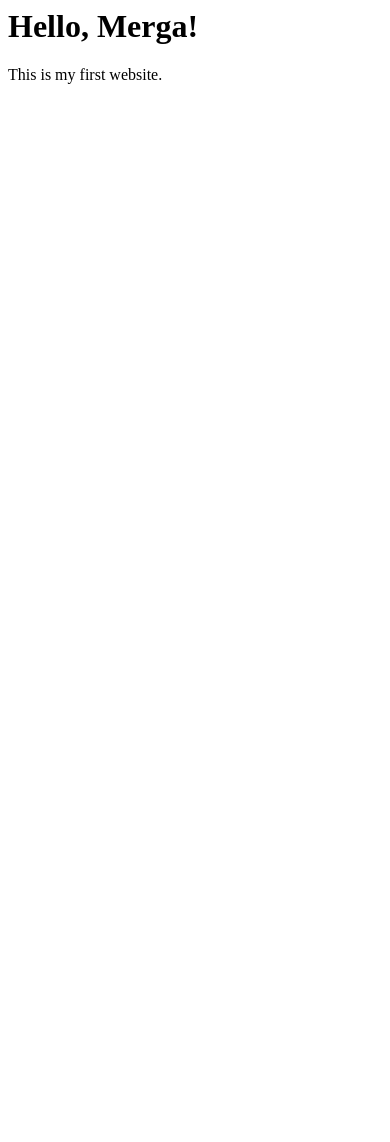
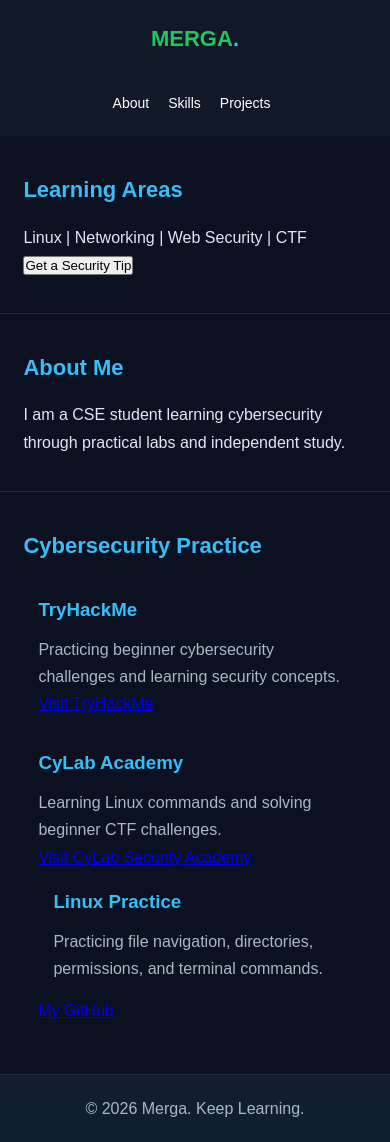
Before and after one commit to mas-Cs26/my-first-website, a plain HTML site: page index.html in a window 390 px wide. Before the commit the page ends 844 px from the top, so only its background shows below. Drawn offline with Linux system fonts and the light colour scheme.

Commit message:
Update my cybersecurity portfolio website

```diff
--- /dev/null
+++ b/css/style.css
@@ -0,0 +1,220 @@
+
+* {
+    margin: 0;
+    padding: 0;
+    box-sizing: border-box;
+}
+
+body {
+    background: #080f1d;
+    color: white;
+    font-family: Arial, sans-serif;
+    line-height: 1.6;
+}
+
+header {
+    display: flex;
+    justify-content: space-between;
+    align-items: center;
+    padding: 20px 8%;
+    background: #111e32;
+}
+
+header h2 span {
+    color: #38bdf8;
+}
+
+nav a {
+    color: white;
+    text-decoration: none;
+    margin-left: 20px;
+}
+
+nav a:hover {
+    color: #38bdf8;
+}
+
+.hero {
+    padding: 100px 8%;
+    min-height: 70vh;
+}
+
+.hero h1 {
+    font-size: 42px;
+    margin: 20px 0;
+}
+
+.hero h1 {
+    font-size: clamp(28px, 6vw, 42px);
+    margin: 20px 0;
+    max-width: 100%;
+    overflow-wrap: break-word;
+}
+
+.btn {
+    display: inline-block;
+    background: #0284c7;
+    color: white;
+    padding: 10px 20px;
+    text-decoration: none;
+    border-radius: 5px;
+}
+
+section:not(.hero) {
+    padding: 50px 8%;
+}
+
+section h2 {
+    color: #38bdf8;
+    margin-bottom: 15px;
+}
+
+footer {
+    text-align: center;
+    padding: 20px;
+    background: #111e32;
+    color: #aab7ca;
+}
+
+@media (max-width: 600px) {
+    header {
+        flex-direction: column;
+        gap: 15px;
+        padding: 15px;
+    }
+
+    nav a {
+        margin: 0 7px;
+        font-size: 14px;
+    }
+
+    .hero {
+        padding: 70px 6%;
+    }
+
+    .hero h1 {
+        font-size: clamp(28px, 8vw, 36px);
+    }
+
+    section:not(.hero) {
+        padding: 35px 6%;
+    }
+
+    .project {
+        padding: 15px;
+    }
+}
+    header {
+        flex-direction: column;
+        gap: 15px;
+    }
+
+    nav a {
+        margin: 0 7px;
+    }
+
+    .hero h1 {
+        font-size: 32px;
+    }
+}
+.project {
+    background: #111e32;
+    padding: 20px;
+    margin: 15px 0;
+    border-left: 4px solid #38bdf8;
+    border-radius: 8px;
+}
+
+.project h3 {
+    color: #38bdf8;
+    margin-bottom: 10px;
+}
+
+.project p {
+    color: #aab7ca;
+}
+
+* {
+    margin: 0;
+    padding: 0;
+    box-sizing: border-box;
+}
+
+html {
+    scroll-behavior: smooth;
+}
+
+body {
+    background: #0b1120;
+    color: #e2e8f0;
+    font-family: Arial, sans-serif;
+    line-height: 1.7;
+}
+
+header {
+    background: #111827;
+    padding: 20px 8%;
+    display: flex;
+    justify-content: space-between;
+    align-items: center;
+}
+
+header h1 {
+    color: #22c55e;
+}
+
+nav a {
+    color: white;
+    text-decoration: none;
+    margin-left: 20px;
+}
+
+nav a:hover {
+    color: #22c55e;
+}
+
+section {
+    padding: 70px 8%;
+    border-bottom: 1px solid #1e293b;
+}
+
+h2 {
+    color: #22c55e;
+    margin-bottom: 20px;
+}
+
+a {
+    transition: 0.3s;
+}
+
+@media (max-width: 768px) {
+
+    header {
+        flex-direction: column;
+        gap: 15px;
+    }
+
+    nav {
+        display: flex;
+        flex-wrap: wrap;
+        justify-content: center;
+        gap: 12px;
+    }
+
+    nav a {
+        margin-left: 0;
+    }
+
+    section {
+        padding: 40px 6%;
+    }
+
+    h1 {
+        font-size: 25px;
+    }
+
+    h2 {
+        font-size: 22px;
+    }
+
+}
--- a/index.html
+++ b/index.html
@@ -1,2 +1,65 @@
-<h1>Hello, Merga!</h1>
-<p>This is my first website.</p>
+
+<!DOCTYPE html>
+<html lang="en">
+<head>
+    <meta charset="UTF-8">
+    <meta name="viewport" content="width=device-width, initial-scale=1.0">
+    <title>Merga | Cybersecurity</title>
+    <link rel="stylesheet" href="css/style.css">
+    <script src="script.js" defer></script>
+</head>
+<body>
+
+    <header>
+        <h2>MERGA<span>.</span></h2>
+        <nav>
+            <a href="#about">About</a>
+            <a href="#skills">Skills</a>
+            <a href="#projects">Projects</a>
+        </nav>
+    </header>
+
+    <section id="skills">
+    <h2>Learning Areas</h2>
+    <p>Linux | Networking | Web Security | CTF</p>
+
+    <button id="tipButton">Get a Security Tip</button>
+    <p id="tipResult"></p>
+</section>
+
+    <section id="about">
+        <h2>About Me</h2>
+        <p>I am a CSE student learning cybersecurity through
+        practical labs and independent study.</p>
+    </section>
+
+    <section id="projects">
+    <h2>Cybersecurity Practice</h2>
+
+    <div class="project">
+        <h3>TryHackMe</h3>
+        <p>Practicing beginner cybersecurity challenges and learning security concepts.</p>
+        <a href="https://tryhackme.com/" target="_blank">Visit TryHackMe</a>
+    </div>
+
+    <div class="project">
+        <h3>CyLab Academy</h3>
+        <p>Learning Linux commands and solving beginner CTF challenges.</p>
+        <a href="https://cylabacademy.org/" target="_blank" rel="noopener noreferrer">
+    Visit CyLab Security Academy
+</a>
+
+    <div class="project">
+        <h3>Linux Practice</h3>
+        <p>Practicing file navigation, directories, permissions, and terminal commands.</p>
+    </div>
+
+    <a href="https://github.com/mas-Cs26">My GitHub</a>
+</section>
+
+    <footer>
+        <p>© 2026 Merga. Keep Learning.</p>
+    </footer>
+
+</body>
+</html>
--- /dev/null
+++ b/script.js
@@ -0,0 +1,25 @@
+// Display the current year
+const year = new Date().getFullYear();
+document.querySelector("footer p").textContent =
+    `© ${year} Merga. Keep Learning.`;
+
+console.log("Welcome to Merga's Cybersecurity Portfolio!");
+
+// Security tips in order
+const tips = [
+    "Use strong and unique passwords.",
+    "Enable two-factor authentication (2FA).",
+    "Think before clicking unknown links.",
+    "Never share your passwords with anyone.",
+    "Keep your software updated."
+];
+
+let currentTip = 0;
+
+const tipButton = document.getElementById("tipButton");
+const tipResult = document.getElementById("tipResult");
+
+tipButton.addEventListener("click", function () {
+    tipResult.textContent = tips[currentTip];
+    currentTip = (currentTip + 1) % tips.length;
+});
```
